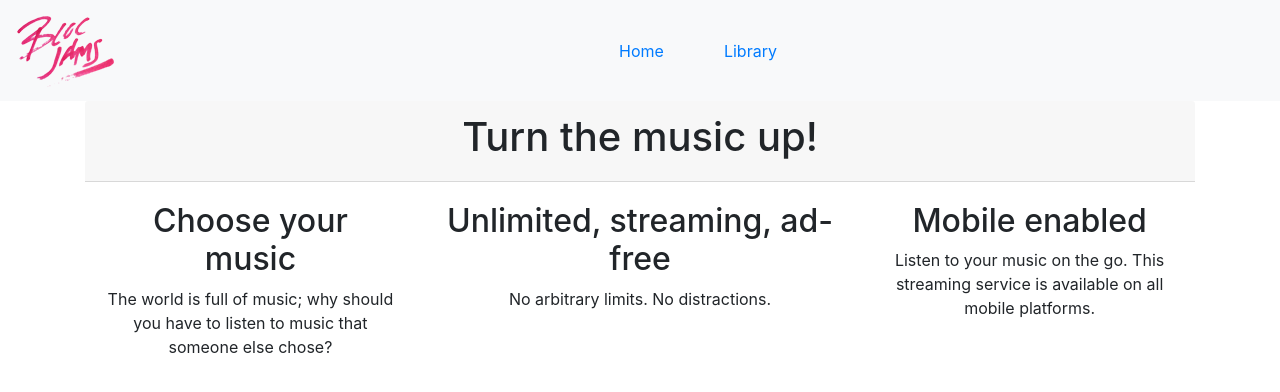
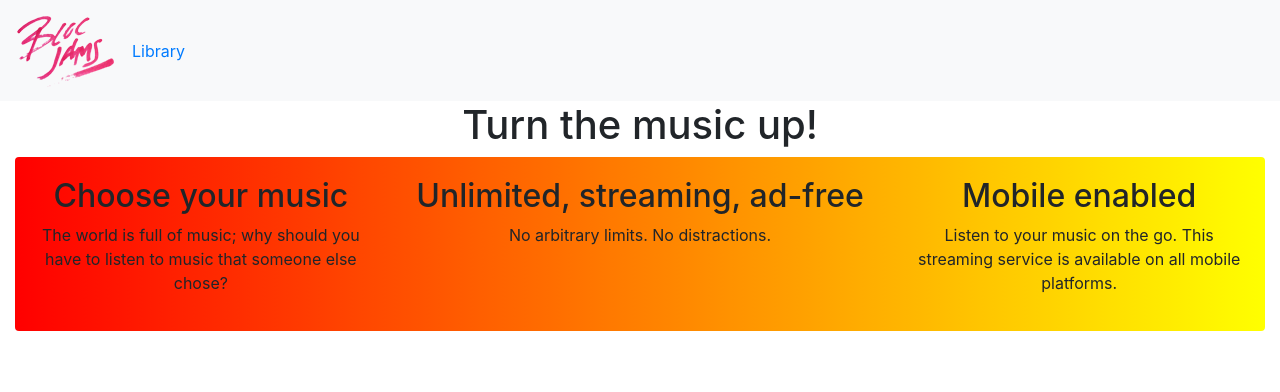
Before and after one commit to fbadruddin/bloc-jams-react, a React (Create React App) app: page / in a window 1280 px wide. Shown: the top 392 px of the page. Built offline with nearby package versions, Linux system fonts and the light colour scheme.

Commit message:
further changes as per grader

```diff
--- a/src/App.css
+++ b/src/App.css
@@ -63,3 +63,9 @@
 .player-bar {
   float:left;
 }
+.background {
+  height: 100%;
+  width:100%;
+  background-color: red; /* For browsers that do not support gradients */
+  background-image: linear-gradient(90deg, red, yellow); /* Standard syntax (must be last) */
+}
--- a/src/App.js
+++ b/src/App.js
@@ -11,20 +11,11 @@ class App extends Component {
     return (
       <div className="App">
         <nav className="navbar navbar-expand-sm bg-light navbar-light">
-        <a className="navbar-brand" href="/">
-          <img src="./../assets/images/bloc_jams_logo.png" alt="Bloc Jams Landing" />
-        </a>
-            <ul className="navbar-nav mx-auto">
-              <li className="nav-item">
-                <Link className="nav-item" to='/'>Home</Link>
-              </li>
-              <li className="nav-item">
-                <Link className="nav-item" to='/Library'>Library</Link>
-              </li>
-            </ul>
+          <Link to='/'><img className="navbar-brand" src="./../assets/images/bloc_jams_logo.png" alt="Bloc Jams Landing" /></Link>
+          <Link className="nav-item library" to='/Library'>Library</Link>
         </nav>
         <main>
-          <Route exact path='/' component={Landing} /> {/*default*/}
+          <Route exact path='/' component={Landing} />
           <Route path='/library' component={Library} />
           <Route path="/album/:slug" component={Album} />
         </main>
--- a/src/components/Landing.js
+++ b/src/components/Landing.js
@@ -1,11 +1,9 @@
 import React from 'react';
 
 const Landing = () => (
-    <div className="container">
-        <div className="card">
-            <div className="card-header">
-                    <h1>Turn the music up!</h1>
-            </div>
+    <div className="container-fluid">
+        <div><h1 className="hero-title">Turn the music up!</h1></div>
+        <div className="card background">
             <div className="card-body">
                 <div className="row">
                     <div className="col">
```
